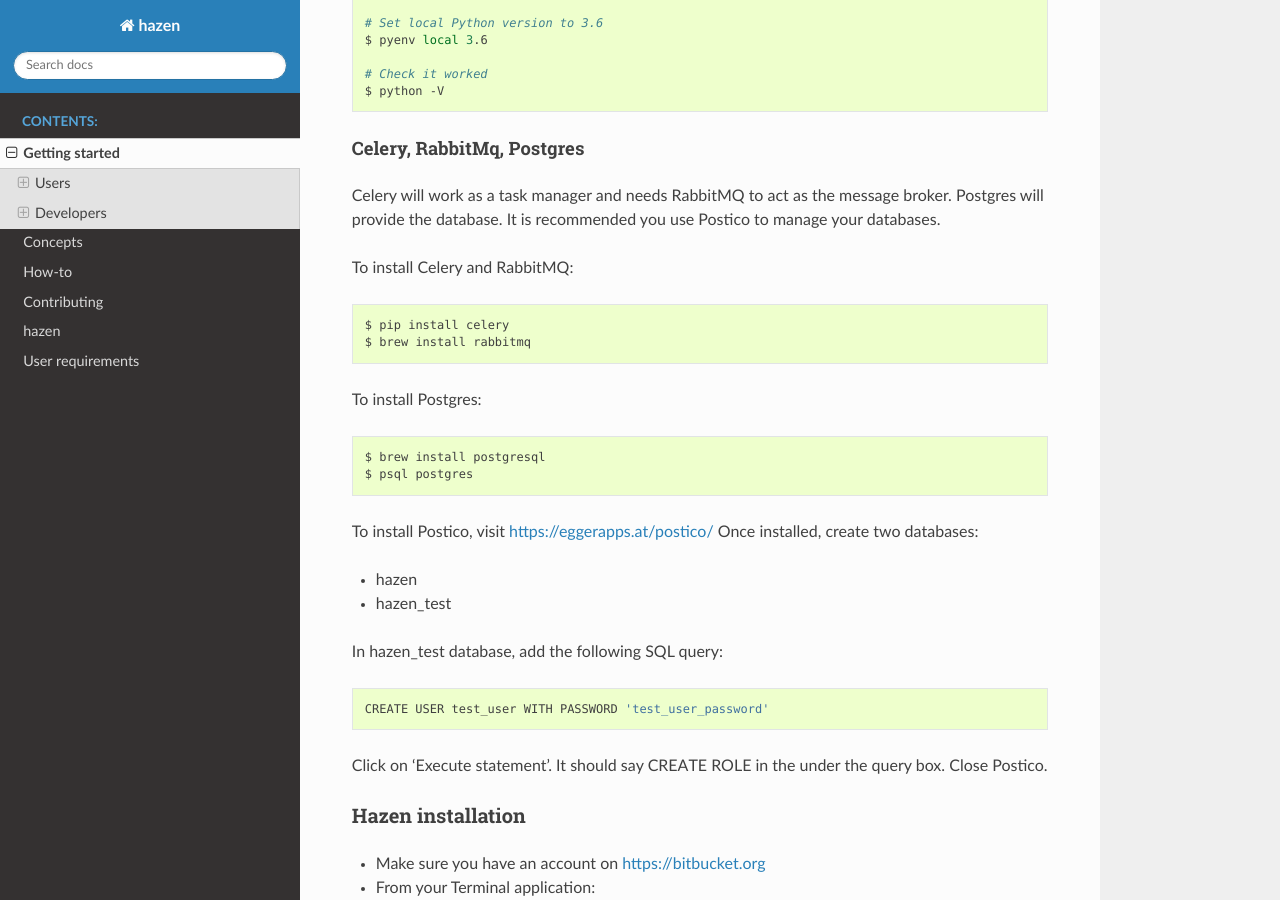
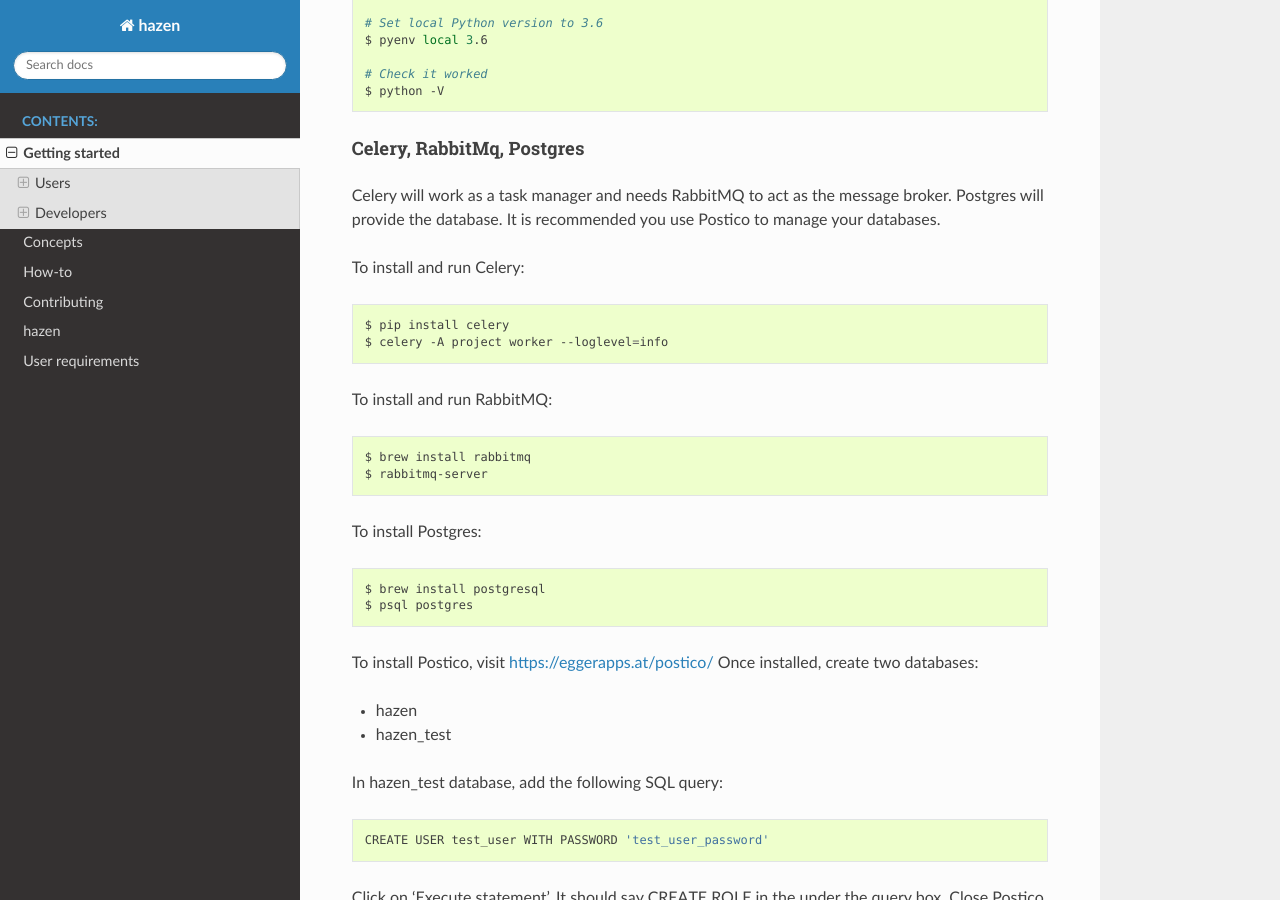
Before and after one commit to GSTT-CSC/hazen, a Sphinx documentation site: the page built from docs/getting_started/getting_started.rst, in a window 1280 px wide and 900 px high, scrolled down 791 px. Built offline with Sphinx 7.4.7 and the Read the Docs theme 2.0.0, drawn with Linux system fonts in a browser that asks for light colours.

Commit message:
Updates to running celery and rabbitmq instruction

```diff
--- a/docs/getting_started/getting_started.rst
+++ b/docs/getting_started/getting_started.rst
@@ -46,12 +46,19 @@ Celery, RabbitMq, Postgres
 
 Celery will work as a task manager and needs RabbitMQ to act as the message broker. Postgres will provide the database. It is recommended you use Postico to manage your databases.
 
-To install Celery and RabbitMQ:
+To install and run Celery:
 
 .. code-block:: bash
 
     $ pip install celery
+    $ celery -A project worker --loglevel=info
+
+To install and run RabbitMQ:
+
+.. code-block:: bash
+
     $ brew install rabbitmq
+    $ rabbitmq-server
 
 To install Postgres:
 
```
